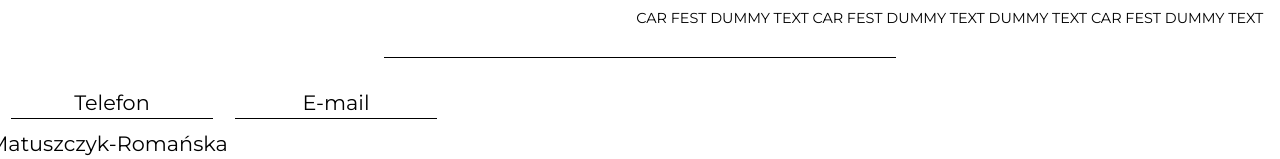
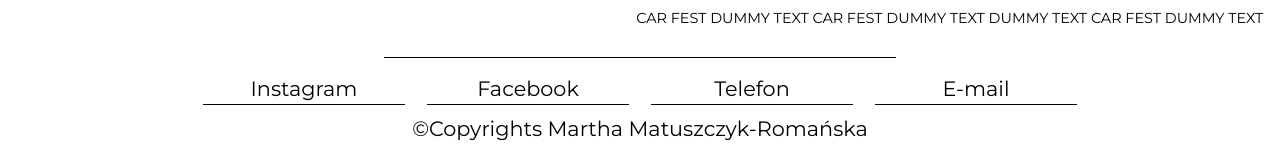
Before and after one commit to Nordslig/martha-portfolio, a React (Create React App) app: page / in a window 1280 px wide. Shown: the part 1215-1374 px from the top of the page. Built offline with nearby package versions, Linux system fonts and the light colour scheme.

Commit message:
fix footer

```diff
--- a/src/App.module.css
+++ b/src/App.module.css
@@ -1,4 +1,8 @@
 .footer {
+  position: absolute;
+  bottom: 0;
+  left: 0;
+  right: 0;
   display: flex;
   width: 100%;
   flex-wrap: wrap;
@@ -45,7 +49,8 @@
 @media (min-width: 1200px) {
   .footer {
     width: 70%;
-    left: 50%;
-    transform: translateX(-50%);
+    margin: 0 auto;
+    /* left: 50%;
+    transform: translateX(-50%); */
   }
 }
--- a/src/index.css
+++ b/src/index.css
@@ -8,7 +8,9 @@
 }
 
 #root {
-  height: 100vh;
+  position: relative;
+  min-height: 100%;
+  padding-bottom: 5%;
   display: flex;
   flex-direction: column;
 }
```
